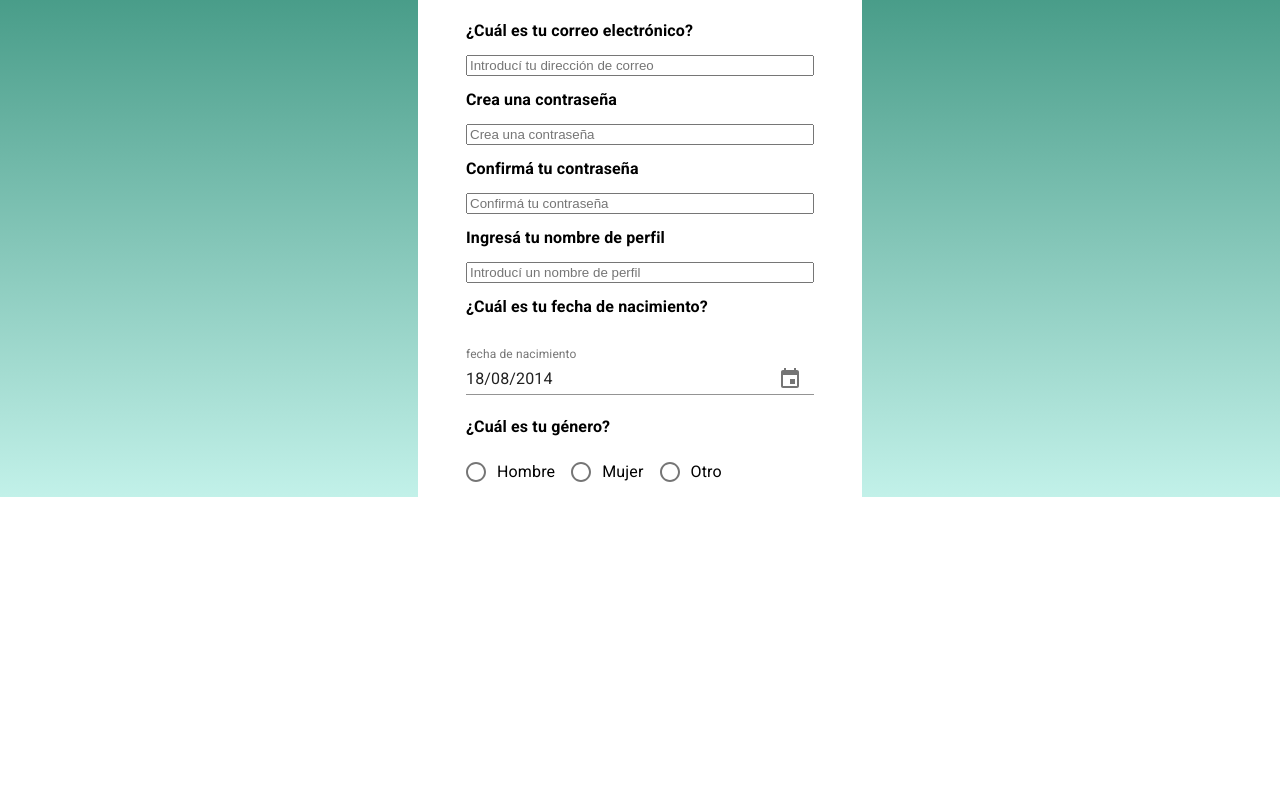
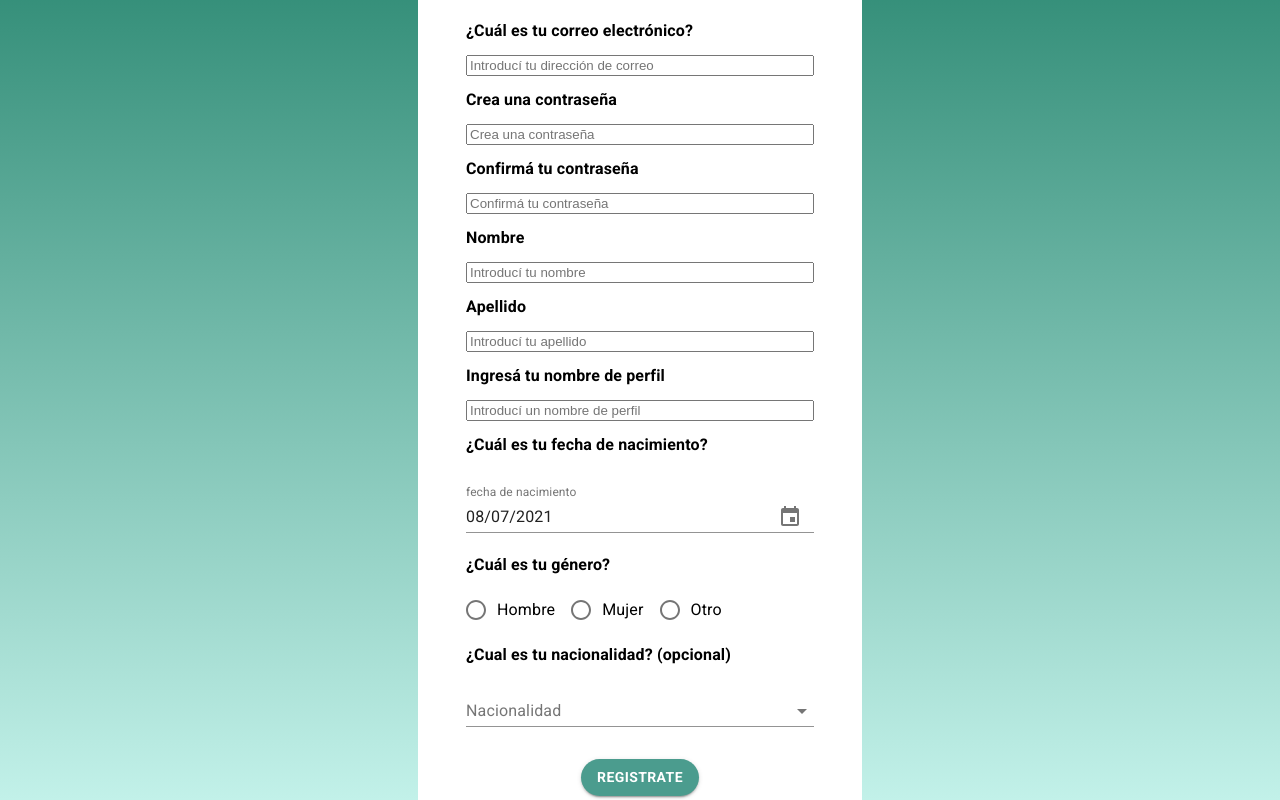
Before and after one commit to francobosio/Proyecto-Baku, a React (Create React App) app in the folder Producto/Código Fuente/Baku/baku/: page / in a window 1280 px wide. Shown: the part 271-1071 px from the top of the page. Before the commit the page ends 800 px from the top, so only its background shows below. Built offline with nearby package versions, Linux system fonts and the light colour scheme.

Commit message:
UTN0321-187 Registro V0.4

```diff
--- a/Producto/Código Fuente/Baku/baku/src/Login/Login.jsx
+++ b/Producto/Código Fuente/Baku/baku/src/Login/Login.jsx
@@ -99,8 +99,8 @@ function Login(){
                 <hr/>
                 <Container maxWidth="xs">
                     <FormControl margin="dense" fullWidth="true">
-                        <FormLabel className={estilos.customLabel + ' ' + estilos.espaciado} htmlFor="email">Dirección de correo electrónico o nombre de usuario:</FormLabel>
-                        <input type="text" id="email" placeholder="Dirección de correo electrónico o nombre de usuario"></input>
+                        <FormLabel className={estilos.customLabel + ' ' + estilos.espaciado} htmlFor="email">Dirección de correo electrónico:</FormLabel>
+                        <input type="text" id="email" placeholder="Dirección de correo electrónico"></input>
                         <FormLabel className={estilos.customLabel + ' ' + estilos.espaciado} htmlFor="password">Contraseña:</FormLabel>
                         <input type="password" id="password" aria-describedby="helper-password" placeholder="Contraseña"></input>
                         <FormHelperText className={estilos.espaciado} id="helper-password">
--- a/Producto/Código Fuente/Baku/baku/src/Registro/Picker.jsx
+++ b/Producto/Código Fuente/Baku/baku/src/Registro/Picker.jsx
@@ -5,18 +5,24 @@ import {
     MuiPickersUtilsProvider,
     KeyboardDatePicker,
 } from '@material-ui/pickers';
+import esLocale from 'date-fns/locale/es';
 
+
+const localeMap = {
+  es: esLocale
+}
 
 export default function Picker() {
   // The first commit of Material-UI
-  const [selectedDate, setSelectedDate] = React.useState(new Date('2014-08-18T21:11:54'));
+  const [selectedDate, setSelectedDate] = React.useState(Date.now());
+  const [locale] = React.useState("es");
 
   const handleDateChange = (date) => {
     setSelectedDate(date);
   };
 
   return (
-    <MuiPickersUtilsProvider utils={DateFnsUtils}>
+    <MuiPickersUtilsProvider utils={DateFnsUtils} locale={localeMap[locale]}>
         <KeyboardDatePicker
             margin="normal"
             id="fechaNacimiento"
--- a/Producto/Código Fuente/Baku/baku/src/Registro/Registro.jsx
+++ b/Producto/Código Fuente/Baku/baku/src/Registro/Registro.jsx
@@ -15,7 +15,7 @@ import Radio from '@material-ui/core/Radio'
 import FormControlLabel from '@material-ui/core/FormControlLabel';
 
 import Picker from './Picker';
-
+import Selector from './Selector';
 
 const useStyles = makeStyles({
     fondo:{
@@ -54,6 +54,14 @@ const useStyles = makeStyles({
             'background':'#1D2126',
             'color': '#FFFFFF',
         },
+    },
+
+    botonVerde:{
+        'background-color': '#4B9C8E',
+        '&:hover':{
+            'background':'#076F55',
+            'color': '#FFFFFF',
+        }
     },
 
     espaciado:{
@@ -96,6 +104,10 @@ function Registro(){
                         <input id="password" type="text" placeholder="Crea una contraseña"></input>
                         <FormLabel htmlFor="password2" className={estilos.customLabel + " " + estilos.espaciado}>Confirmá tu contraseña</FormLabel>
                         <input id="password2" type="text" placeholder="Confirmá tu contraseña"></input>
+                        <FormLabel htmlFor="email" className={estilos.customLabel + " " + estilos.espaciado}>Nombre</FormLabel>
+                        <input id="email" type="text" placeholder="Introducí tu nombre"></input>
+                        <FormLabel htmlFor="email" className={estilos.customLabel + " " + estilos.espaciado}>Apellido</FormLabel>
+                        <input id="email" type="text" placeholder="Introducí tu apellido"></input>
                         <FormLabel htmlFor="nombre" className={estilos.customLabel + " " + estilos.espaciado}>Ingresá tu nombre de perfil</FormLabel>
                         <input id="nombre" type="text" placeholder="Introducí un nombre de perfil"></input>
                         <FormLabel htmlFor="fechaNacimiento" className={estilos.customLabel + " " + estilos.espaciado}>¿Cuál es tu fecha de nacimiento?</FormLabel>
@@ -122,6 +134,12 @@ function Registro(){
                                 </div>
                             </RadioGroup>
                         </FormControl>
+                        <FormLabel htmlFor="email" className={estilos.customLabel + " " + estilos.espaciado}>¿Cual es tu nacionalidad? (opcional)</FormLabel>
+                        <Selector/>
+                        <FormLabel className={estilos.espaciado}></FormLabel>
+                        <Button variant="contained" className={estilos.boton + ' ' + estilos.botonVerde}>
+                            Registrate
+                        </Button>
                     </FormControl>
                 </Container>
             </Container>
--- /dev/null
+++ b/Producto/Código Fuente/Baku/baku/src/Registro/Selector.jsx
@@ -0,0 +1,46 @@
+import React from 'react';
+import FormControl from '@material-ui/core/FormControl';
+import Select from '@material-ui/core/Select';
+import InputLabel from '@material-ui/core/InputLabel';
+
+  export default function Selector() {
+
+    const [state, setState] = React.useState('');
+
+      const handleChange = (event) => {
+        const name = event.target.name;
+        setState({
+          ...state,
+          [name]: event.target.value,
+        });
+      };
+
+      return (
+        <div>
+          <FormControl fullWidth="true">
+            <InputLabel htmlFor="nacionalidad">Nacionalidad</InputLabel>
+            <Select
+              native
+              value={state.age}
+              onChange={handleChange}
+              inputProps={{
+                name: 'nacionalidad',
+                id: 'nacionalidad',
+              }}
+            >
+              <option aria-label="None" value="" />
+              <option value={'Argentina'}>Argentina</option>
+              <option value={'Bolivia'}>Bolivia</option>
+              <option value={'Chile'}>Chile</option>
+              <option value={'Colombia'}>Colombia</option>
+              <option value={'Ecuador'}>Ecuador</option>
+              <option value={'Mexico'}>Mexico</option>
+              <option value={'Paraguay'}>Paraguay</option>
+              <option value={'Perú'}>Perú</option>
+              <option value={'Uruguay'}>Uruguay</option>
+              <option value={'Venezuela'}>Venezuela</option>
+            </Select>
+          </FormControl>
+        </div>
+      )
+    }
```
Lines whose indentation alone changed are shown as unchanged.
